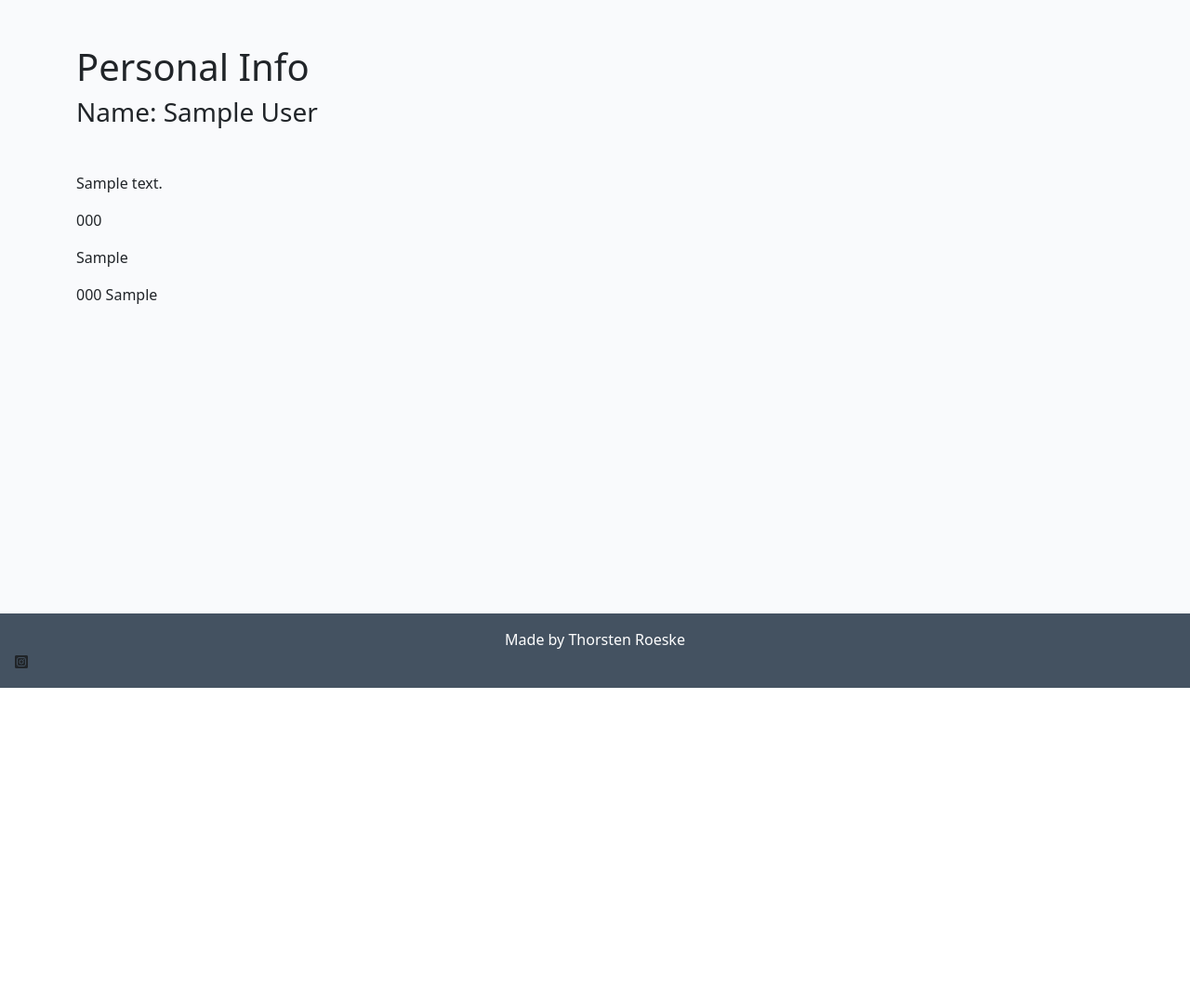
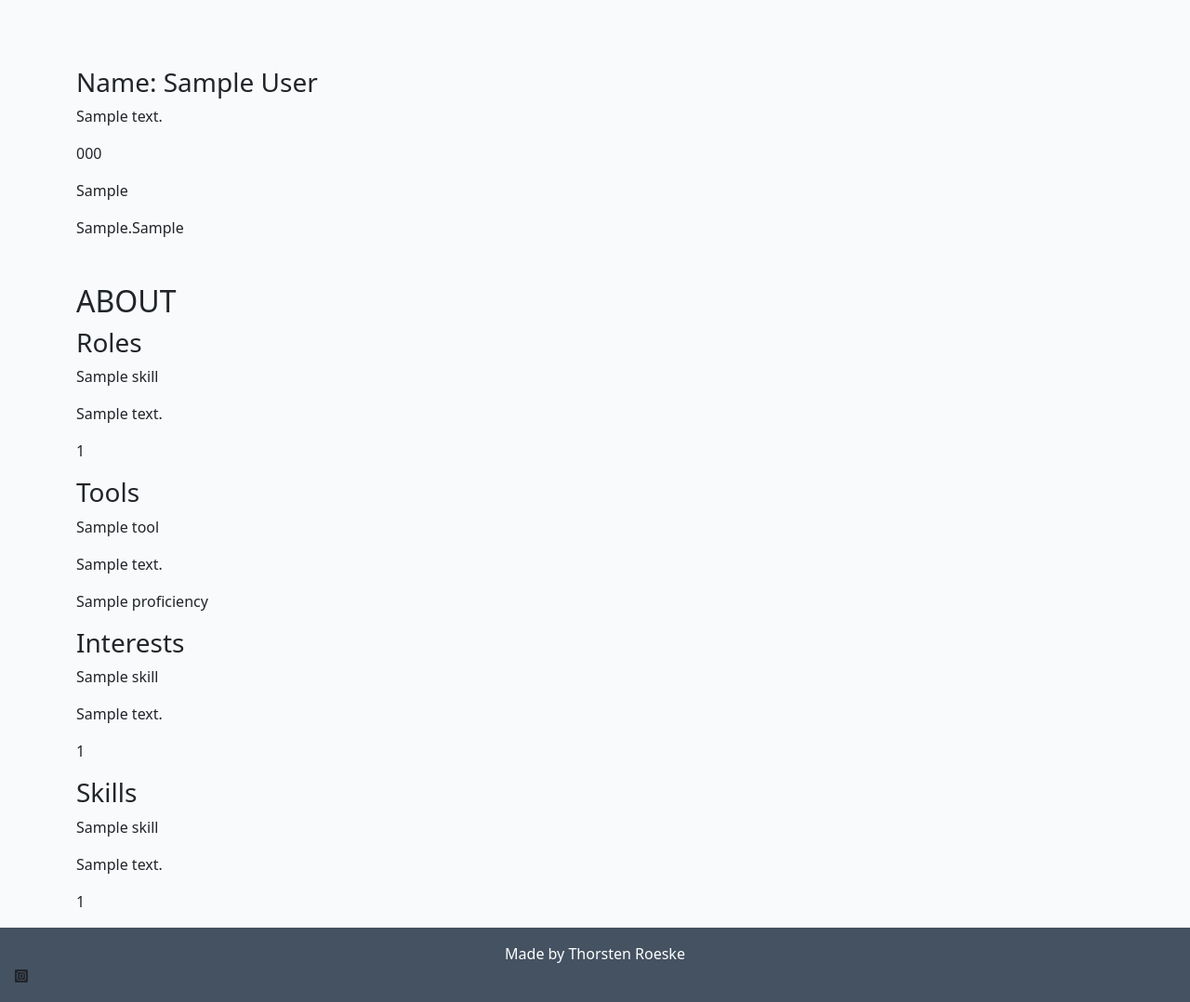
Before and after one commit to troeske/Portfolio-Web-App, a Django app: template home/templates/home/home.html in a window 1280 px wide. Shown: the part 60-1138 px from the top of the page at 93% size. Before the commit the page ends 800 px from the top, so only its background shows below. Run offline with Django 4.2, Linux system fonts and the light colour scheme; tables that the repository leaves empty hold one stand-in row (values such as "Sample post"); the template is opened without the code that fills it: values that come from a table or form of the project are taken from there, most other values are stand-ins (such as "Sample title", 1, 10 or a date in 2020).

Commit message:
add: skills section in home

```diff
--- a/home/models.py
+++ b/home/models.py
@@ -18,6 +18,7 @@ class Consultant(models.Model):
     street = models.CharField(max_length=200, blank=True)
     city = models.CharField(max_length=100, blank=True)
     zip = models.CharField(max_length=10, blank=True)
+    country = models.CharField(max_length=100, blank=True)
 
 
 class Skill(models.Model):
--- a/home/templates/home/home.html
+++ b/home/templates/home/home.html
@@ -2,13 +2,41 @@
 {% block content %}
 {% load static %}
 <div class="container mt-5">
-    <h1>Personal Info</h1>
+    <img src="{{consultant.profile_image.url}}" width="35%" alt="">
     <h3>Name: {{ consultant.first_name }} {{ consultant.last_name }}</h3>
-    <img src="{{consultant.profile_image.url}}" width="35%" alt="">
-    <p>{{ consultant.id }}</p>
     <p>{{ consultant.intro_text }}</p>
     <p>{{ consultant.phone }}</p>
     <p>{{ consultant.street }}</p>
-    <p>{{ consultant.zip }} {{ consultant.city }}</p>
+    <p>{{ consultant.city }}.{{ consultant.country }}</p>
+</div>
+
+<div class="container mt-5">
+    <h2>ABOUT</h2>
+    <h3>Roles</h3>
+    {% for role in roles %}
+    <p>{{ role.label }}</p>
+    <p>{{ role.text }}</p>
+    <p>{{ role.proficiency }}</p>
+    {% endfor %}
+    <h3>Tools</h3>
+    {% for tool in tooles %}
+    <p>{{ tool.label }}</p>
+    <p>{{ tool.text }}</p>
+    <p>{{ tool.proficiency }}</p>
+    {% endfor %}
+    <h3>Interests</h3>
+    {% for interest in interests %}
+    <p>{{ interest.label }}</p>
+    <p>{{ interest.text }}</p>
+    <p>{{ interest.proficiency }}</p>
+    {% endfor %}
+    <h3>Skills</h3>
+    {% for skill in skills %}
+    <p>{{ skill.label }}</p>
+    <p>{{ skill.text }}</p>
+    <p>{{ skill.proficiency }}</p>
+    {% endfor %}
+</div>
+
 
 {% endblock content %}
--- a/portfolio/models.py
+++ /dev/null
@@ -1 +0,0 @@
-from django.db import models
```
Also changed, not shown: home/views.py (+14 -3 lines), home/migrations/0002_consultant_country.py (added).
